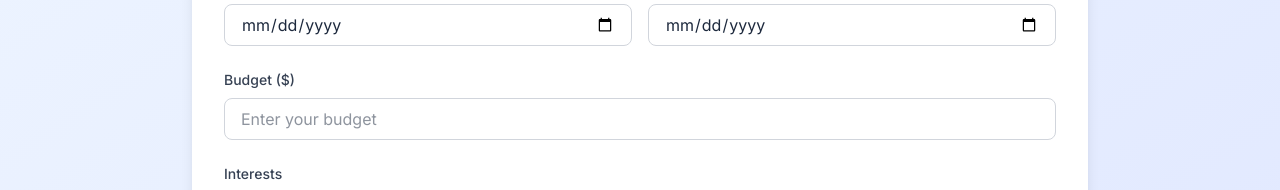
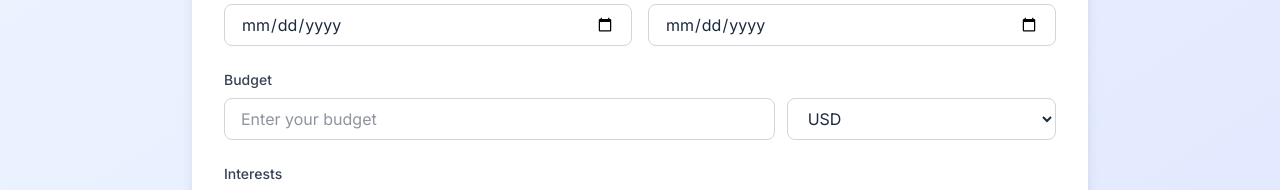
Before and after one commit to MinKhant1/smart-tourism, a React (Vite) app in the folder frontend/: page /trip-selection in a window 1280 px wide. Shown: the part 419-609 px from the top of the page. Built offline with nearby package versions, Linux system fonts and the light colour scheme; no server answers.

Commit message:
diff currency

```diff
--- a/frontend/src/pages/TripSelection.jsx
+++ b/frontend/src/pages/TripSelection.jsx
@@ -10,6 +10,7 @@ const TripSelection = () => {
     startDate: '',
     endDate: '',
     budget: '',
+    currency: 'USD',
     interests: []
   });
 
@@ -77,7 +78,7 @@ const TripSelection = () => {
         city: tripData.city,
         startDate: tripData.startDate,
         endDate: tripData.endDate,
-        preferences: { interests: tripData.interests, budget: tripData.budget }
+        preferences: { interests: tripData.interests, budget: Number(tripData.budget) || 0, budgetCurrency: tripData.currency }
       });
       navigate(`/trips/${trip._id}/itineraries`);
     } catch (err) {
@@ -168,16 +169,34 @@ const TripSelection = () => {
                 </div>
 
                 <div>
-                  <label className="block text-sm font-medium text-gray-700 mb-2">Budget ($)</label>
+                  <label className="block text-sm font-medium text-gray-700 mb-2">Budget</label>
+                  <div className="grid grid-cols-3 gap-3">
                     <input
                       type="number"
                       name="budget"
                       value={tripData.budget}
                       onChange={handleInputChange}
                       placeholder="Enter your budget"
-                    className="w-full px-4 py-2 border border-gray-300 rounded-lg focus:outline-none focus:ring-2 focus:ring-blue-500"
+                      className="col-span-2 w-full px-4 py-2 border border-gray-300 rounded-lg focus:outline-none focus:ring-2 focus:ring-blue-500"
                       required
                     />
+                    <select
+                      name="currency"
+                      value={tripData.currency}
+                      onChange={handleInputChange}
+                      className="w-full px-4 py-2 border border-gray-300 rounded-lg bg-white focus:outline-none focus:ring-2 focus:ring-blue-500"
+                    >
+                      <option value="USD">USD</option>
+                      <option value="THB">THB</option>
+                      <option value="EUR">EUR</option>
+                      <option value="GBP">GBP</option>
+                      <option value="JPY">JPY</option>
+                      <option value="INR">INR</option>
+                      <option value="SGD">SGD</option>
+                      <option value="MYR">MYR</option>
+                      <option value="AUD">AUD</option>
+                    </select>
+                  </div>
                 </div>
 
                 <div>
```
Also changed, not shown: 2 other files (tests, documents, lock files or other folders). Lines whose indentation alone changed are shown as unchanged.
